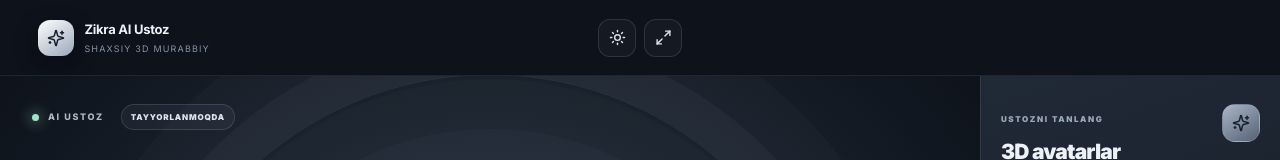
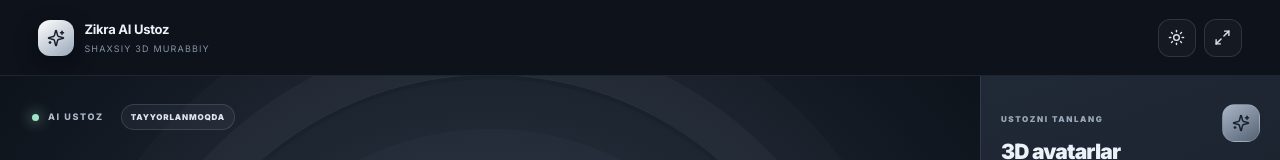
Before and after one commit to asomiddinmeliboyev048-coder/zikra01, a Next.js app: page /ai-ustoz/studio in a window 1280 px wide. Shown: the top 160 px of the page. Built offline with nearby package versions, Linux system fonts and the light colour scheme; no server answers.

Commit message:
Align the simplified studio header actions to the right

```diff
--- a/src/app/ai-ustoz/studio/studio.css
+++ b/src/app/ai-ustoz/studio/studio.css
@@ -81,3 +81,5 @@ model-viewer{position:relative;z-index:2;width:min(100%,1050px);height:calc(100%
   .stage-controls button{font-size:0;padding:8px}
   .stage-controls span{display:none}
 }
+
+.studio-topbar{grid-template-columns:1fr auto}
```
